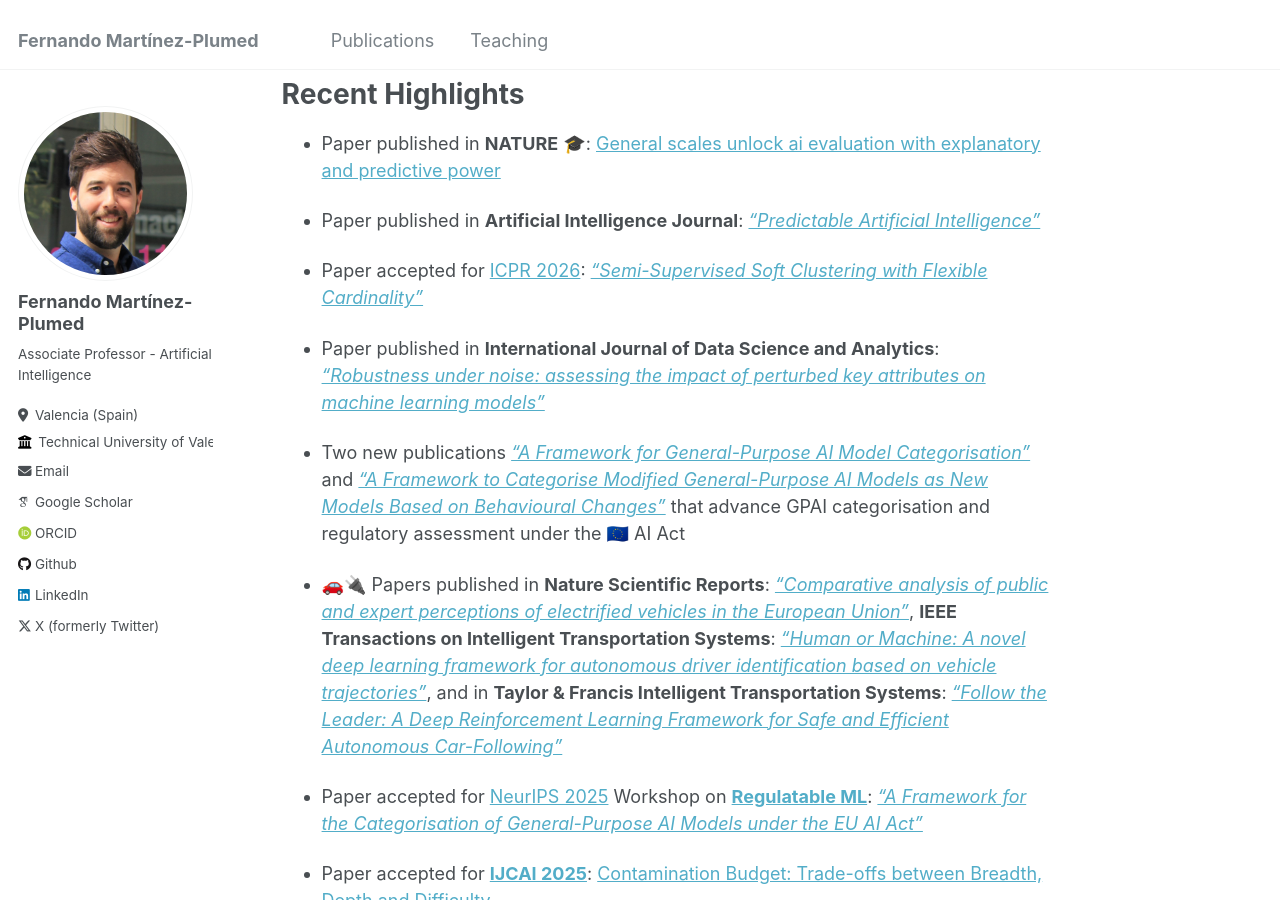
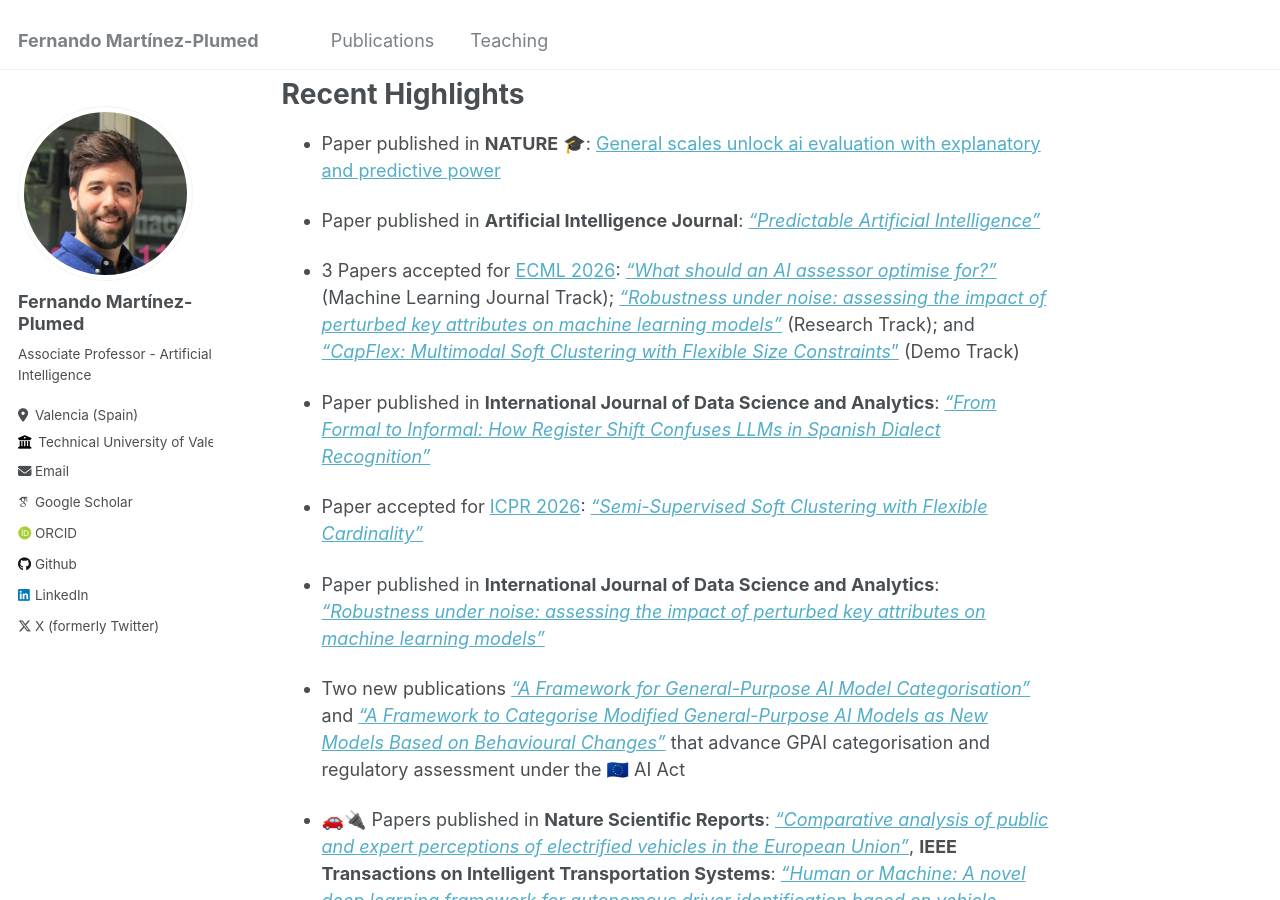
Before and after one commit to nandomp/nandomp.github.io, a Jekyll site: the page built from _pages/about.md, in a window 1280 px wide and 900 px high, scrolled down 413 px. Built offline with Jekyll 4.4.1, drawn with Linux system fonts in a browser that asks for light colours; some web fonts are replaced.

Commit message:
Update about.md

```diff
--- a/_pages/about.md
+++ b/_pages/about.md
@@ -19,6 +19,10 @@ Recent Highlights
 * Paper published in **NATURE** 🎓:  [General scales unlock ai evaluation with explanatory and predictive power](https://www.nature.com/articles/s41586-026-10303-2)
 
 * Paper published in **Artificial Intelligence Journal**: [*"Predictable Artificial Intelligence"*](https://doi.org/10.1016/j.artint.2026.104491)
+
+* 3 Papers accepted for [ECML 2026](https://ecmlpkdd.org/2026/): [*"What should an AI assessor optimise for?"*]() (Machine Learning Journal Track);  [*"Robustness under noise: assessing the impact of perturbed key attributes on machine learning models"*]() (Research Track); and [*"CapFlex: Multimodal Soft Clustering with Flexible Size Constraints*"]() (Demo Track)
+
+* Paper published in **International Journal of Data Science and Analytics**: [*"From Formal to Informal: How Register Shift Confuses LLMs in Spanish Dialect Recognition"*]()
 
 * Paper accepted for [ICPR 2026](https://icpr2026.org/): [*"Semi-Supervised Soft Clustering with Flexible Cardinality"*]()
 
```
